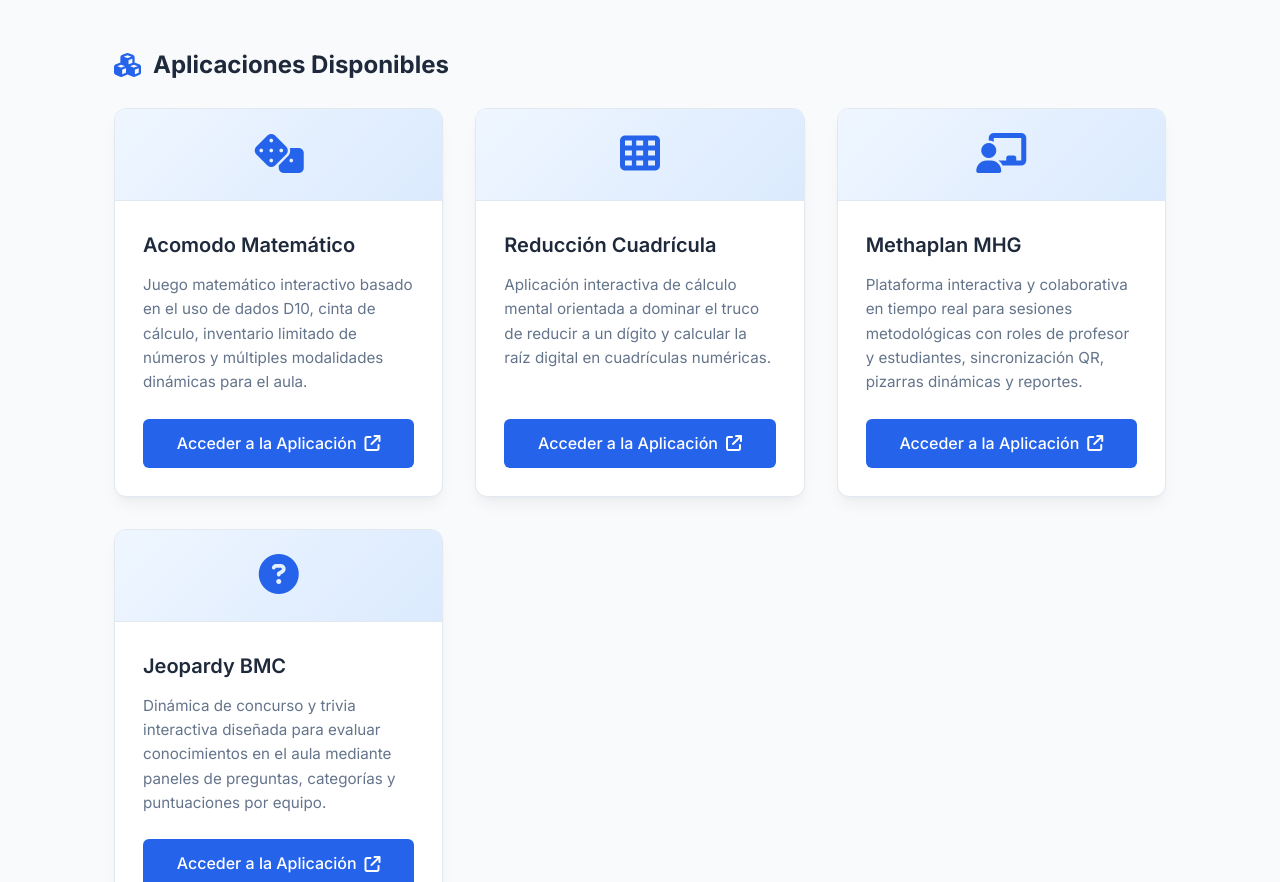
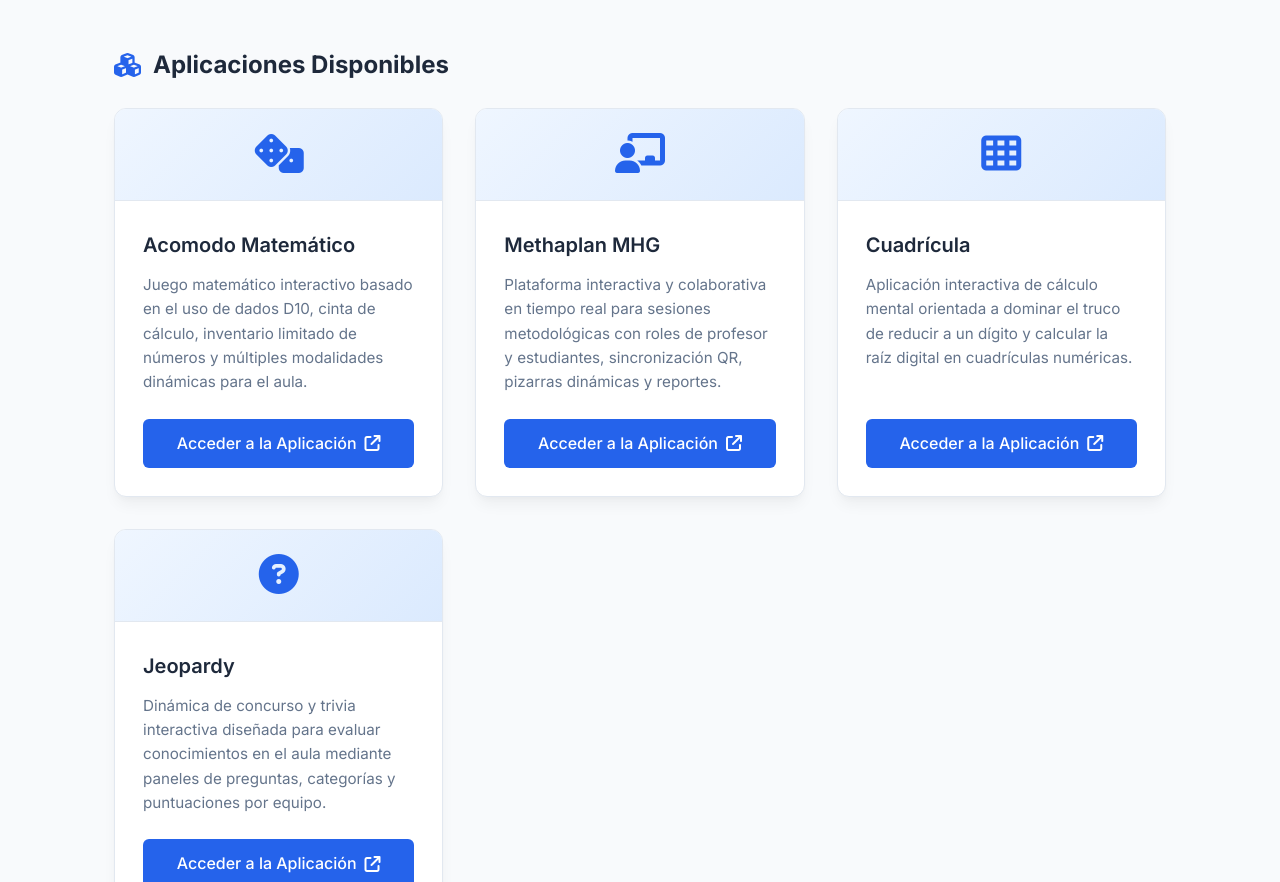
Before and after one commit to thaelous/plataformaeducativa, a plain HTML site: page index.html in a window 1280 px wide. Shown: the part 564-1446 px from the top of the page. Drawn offline with Linux system fonts and the light colour scheme.

Commit message:
Update application descriptions and links in index.html

```diff
--- a/index.html
+++ b/index.html
@@ -298,20 +298,6 @@
             <!-- Aplicación 2 -->
             <div class="app-card">
                 <div class="app-card-header">
-                    <i class="fa-solid fa-table-cells"></i>
-                </div>
-                <div class="app-card-body">
-                    <h3>Reducción Cuadrícula</h3>
-                    <p>Aplicación interactiva de cálculo mental orientada a dominar el truco de reducir a un dígito y calcular la raíz digital en cuadrículas numéricas.</p>
-                    <a href="https://cuadriculaaula.buenosmalosconsejos.com/" target="_blank" rel="noopener noreferrer" class="btn-access">
-                        Acceder a la Aplicación <i class="fa-solid fa-arrow-up-right-from-square"></i>
-                    </a>
-                </div>
-            </div>
-
-            <!-- Aplicación 3 -->
-            <div class="app-card">
-                <div class="app-card-header">
                     <i class="fa-solid fa-chalkboard-user"></i>
                 </div>
                 <div class="app-card-body">
@@ -323,15 +309,29 @@
                 </div>
             </div>
 
+            <!-- Aplicación 3 -->
+            <div class="app-card">
+                <div class="app-card-header">
+                    <i class="fa-solid fa-table-cells"></i>
+                </div>
+                <div class="app-card-body">
+                    <h3>Cuadrícula</h3>
+                    <p>Aplicación interactiva de cálculo mental orientada a dominar el truco de reducir a un dígito y calcular la raíz digital en cuadrículas numéricas.</p>
+                    <a href="https://cuadricula.buenosmalosconsejos.com/" target="_blank" rel="noopener noreferrer" class="btn-access">
+                        Acceder a la Aplicación <i class="fa-solid fa-arrow-up-right-from-square"></i>
+                    </a>
+                </div>
+            </div>
+
             <!-- Aplicación 4 -->
             <div class="app-card">
                 <div class="app-card-header">
                     <i class="fa-solid fa-circle-question"></i>
                 </div>
                 <div class="app-card-body">
-                    <h3>Jeopardy BMC</h3>
+                    <h3>Jeopardy</h3>
                     <p>Dinámica de concurso y trivia interactiva diseñada para evaluar conocimientos en el aula mediante paneles de preguntas, categorías y puntuaciones por equipo.</p>
-                    <a href="https://jeopardybmc.buenosmalosconsejos.com/" target="_blank" rel="noopener noreferrer" class="btn-access">
+                    <a href="https://jeopardy.buenosmalosconsejos.com/" target="_blank" rel="noopener noreferrer" class="btn-access">
                         Acceder a la Aplicación <i class="fa-solid fa-arrow-up-right-from-square"></i>
                     </a>
                 </div>
```
